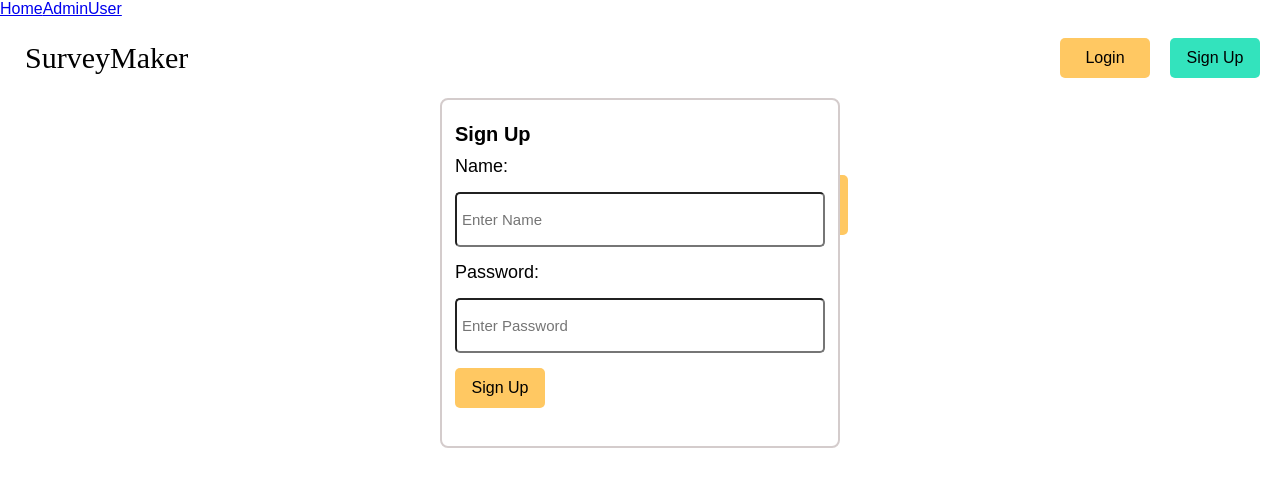
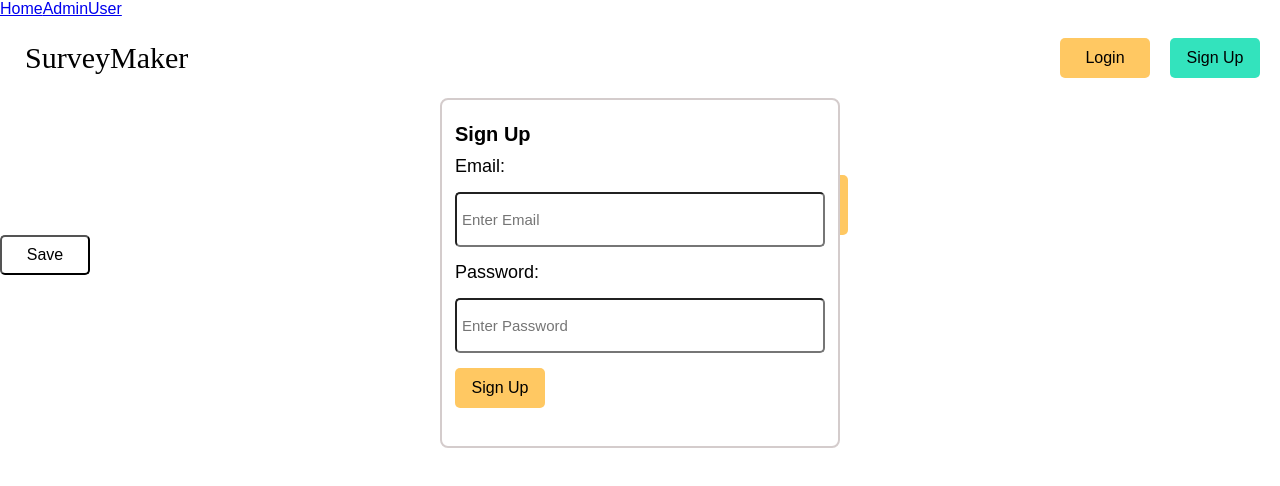
Before and after one commit to nour-msh/survey-project, a React (Create React App) app in the folder frontend/: page /admin in a window 1280 px wide. Both pictures are taken after a click on the button "Sign Up". Shown: the top 486 px of the page. Built offline with nearby package versions, Linux system fonts and the light colour scheme.

Commit message:
Linking signup

```diff
--- a/frontend/package.json
+++ b/frontend/package.json
@@ -6,6 +6,7 @@
     "@testing-library/jest-dom": "^5.16.4",
     "@testing-library/react": "^13.3.0",
     "@testing-library/user-event": "^13.5.0",
+    "axios": "^0.27.2",
     "react": "^18.2.0",
     "react-dom": "^18.2.0",
     "react-router-dom": "^6.3.0",
--- a/frontend/public/index.html
+++ b/frontend/public/index.html
@@ -9,7 +9,7 @@
       name="description"
       content="Web site created using create-react-app"
     />
-    <link rel="apple-touch-icon" href="%PUBLIC_URL%/logo192.png" />
+    <!-- <link rel="apple-touch-icon" href="%PUBLIC_URL%/logo192.png" /> -->
     <!--
       manifest.json provides metadata used when your web app is installed on a
       user's mobile device or desktop. See https://developers.google.com/web/fundamentals/web-app-manifest/
--- a/frontend/src/App.css
+++ b/frontend/src/App.css
@@ -17,7 +17,7 @@
   border:none;
 }
 .yellow{
-  background-color: rgb(51, 227, 189);
+  background-color: #33e3bd;
   border:none;
 }
 .nav-bar {
--- /dev/null
+++ b/frontend/src/Components/AddQuestionButton.js
@@ -0,0 +1,17 @@
+import React, { useState } from "react";
+import QuestionBox from './QuestionBox';
+
+function AddQuestion(){
+    const [openQuestionForm, setQuestionForm] = useState(false);
+    return(
+        <>
+        <div>
+            <button onClick={() => {
+                setQuestionForm(true);}}>+</button>
+        </div>
+        <div>{openQuestionForm && <QuestionBox/>}</div>
+        </>
+    )
+}
+
+export default AddQuestion
--- a/frontend/src/Components/QuestionBox.js
+++ b/frontend/src/Components/QuestionBox.js
@@ -1,17 +1,21 @@
-import React, { useState } from "react";
+import React, { useState} from "react";
 import Boolean from "./Boolean";
 import Text from "./Text";
 import Checkbox from "./Checkbox";
+import AddQuestion from "./AddQuestionButton";
 
 function QuestionBox() {
   const [showText, setText] = useState(false);
   const [showBoolean, setBoolean] = useState(false);
   const [showCheckbox, setOption] = useState(false);
 
+
+
   return (
     <>
       <div className="Container">
         <input className="question" placeholder="Insert question here"></input>
+        <button className="btn">Add</button>
         <div>
           <select
             onChange={(e) => {
@@ -36,7 +40,10 @@ function QuestionBox() {
             <option value="rating">Rating</option>
 
             <option value="boolean">Boolean</option>
+
           </select>
+          <AddQuestion/>
+
         </div>
         <div>{showBoolean && <Boolean />}</div>
         <div>{showText && <Text/>}</div>
--- a/frontend/src/Components/SignupForm.js
+++ b/frontend/src/Components/SignupForm.js
@@ -1,26 +1,47 @@
 import React, { useState } from 'react';
+import axios from 'axios';
 
-function SignupForm() {
+
+const SignupForm=()=> {
+
+  const[email,setEmail]=useState("");
+  const[password,setPassword]=useState("");
+
+  const handleSubmit = (e)=> {
+    const data=new FormData
+    data.append('email',email)
+    data.append('password',password)
+    e.preventDefault();
+      axios({
+        method:"post",
+        data,
+        url:"http://127.0.0.1:8000/api/register",
+      }).then(res=>console.log(res)).catch(error=>console.log(error))
+  }
 
     return (
       <div className="container">
-        <form className="myform">
+        <div  className="myform">
         <h5>Sign Up</h5>
 
-            <label>Name:</label>
+            <label>Email:</label>
             <input
-              placeholder='Enter Name'
+              placeholder='Enter Email'
+              id="email"
+              value={email} onChange={(e)=>setEmail(e.target.value)}
 
             />
             <label>Password:</label>
             <input
               placeholder='Enter Password'
+              id='password'
+              type="password"
+              value={password} onChange={(e)=>setPassword(e.target.value)}
 
             />
-            <button className="btn orange" >Sign Up</button>
-        </form>
+            <button className="btn orange" onClick={handleSubmit} >Sign Up</button>
+        </div>
       </div>
-    )
-};
+    )};
 
 export default SignupForm
--- a/frontend/src/Components/Survey.js
+++ b/frontend/src/Components/Survey.js
@@ -15,8 +15,6 @@ function Survey(){
                 }}>Add Question</button>
 
         </div>
-
-
         <div>{openQuestionForm && <QuestionBox/>}</div>
 
         </>
--- a/frontend/src/Pages/Admin.js
+++ b/frontend/src/Pages/Admin.js
@@ -1,10 +1,11 @@
 import Survey from '../Components/Survey';
 import React, { useState } from "react";
+import QuestionBox from '../Components/QuestionBox';
 
 
 const Admin = () => {
     const [openSurvey, setSurveyForm] = useState(false);
-
+    const [openQuestionForm, setQuestionForm] = useState(false);
     return (
         <>
     <div className="adminAccess">
@@ -15,9 +16,13 @@ const Admin = () => {
                 }}>Create Questionnaire</button>
         </div>
 
+
+
+
     </div>
     <div>{openSurvey && <Survey/>}</div>
-
+    <div>{openQuestionForm && <QuestionBox/>}</div>
+    <button className='btn'>Save</button>
     </>
     )
    };
```
Also changed, not shown: frontend/src/App.js (+4 -9 lines), 1 other file (tests, documents, lock files or other folders).
